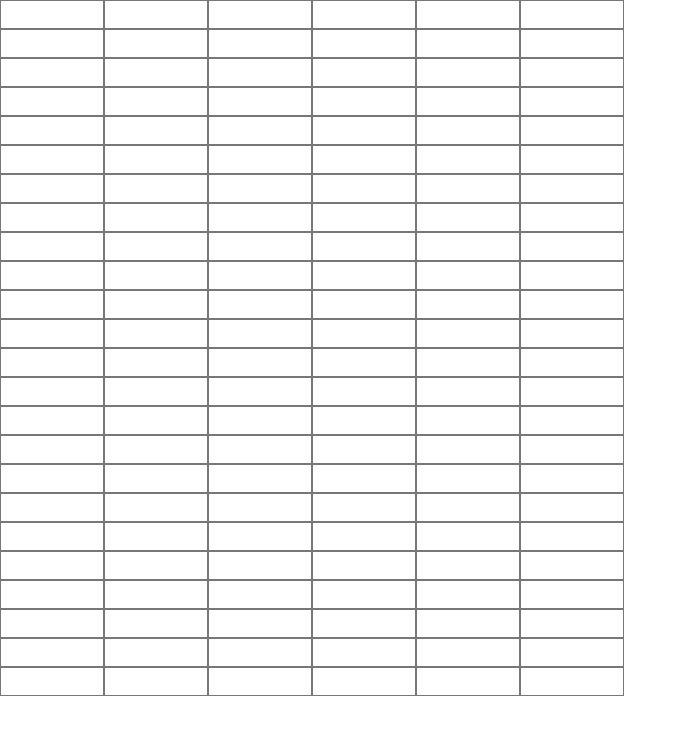
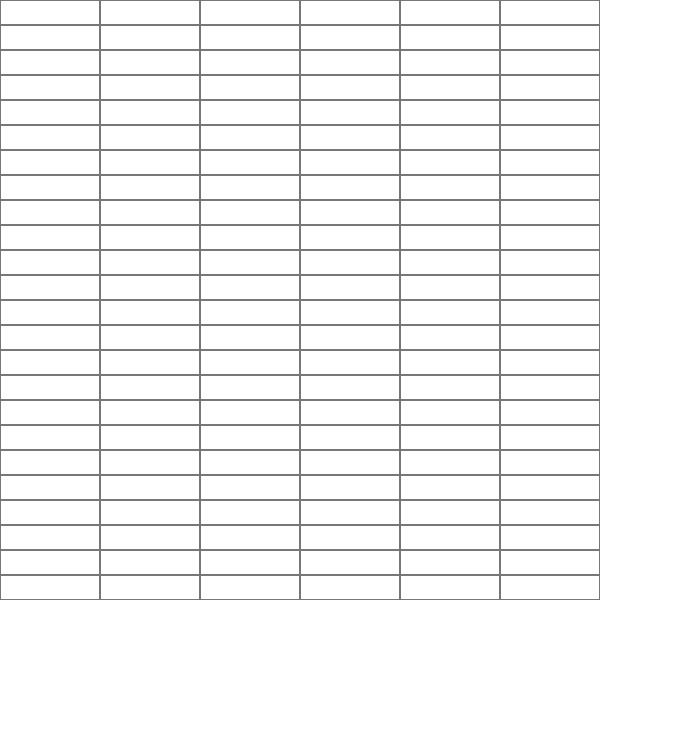
Before and after one commit to pleum-attakorn/erudite_fullstack_test, a React (Create React App) app in the folder frontend/: page / in a window 1280 px wide. Shown: the top 734 px of the page, without its empty margins (0-687 px from the left). Built offline with nearby package versions, Linux system fonts and the light colour scheme.

Commit message:
edit CSS

```diff
--- a/frontend/src/App.css
+++ b/frontend/src/App.css
@@ -1,38 +1,8 @@
-.App {
-  text-align: center;
+* {
+  box-sizing: border-box;
 }
 
-.App-logo {
-  height: 40vmin;
-  pointer-events: none;
+html,
+body {
+  font-size: 16px;
 }
-
-@media (prefers-reduced-motion: no-preference) {
-  .App-logo {
-    animation: App-logo-spin infinite 20s linear;
-  }
-}
-
-.App-header {
-  background-color: #282c34;
-  min-height: 100vh;
-  display: flex;
-  flex-direction: column;
-  align-items: center;
-  justify-content: center;
-  font-size: calc(10px + 2vmin);
-  color: white;
-}
-
-.App-link {
-  color: #61dafb;
-}
-
-@keyframes App-logo-spin {
-  from {
-    transform: rotate(0deg);
-  }
-  to {
-    transform: rotate(360deg);
-  }
-}
--- a/frontend/src/components/Cell/Cell.module.css
+++ b/frontend/src/components/Cell/Cell.module.css
@@ -4,6 +4,9 @@
 }
 
 .CellLabel {
+    overflow: auto;
     width: 100%;
     height: 100%;
+    text-overflow: clip;
+    white-space: nowrap;
 }
--- a/frontend/src/components/Column/Column.module.css
+++ b/frontend/src/components/Column/Column.module.css
@@ -1,5 +1,6 @@
 .Column {
     width: 100px;
+    max-width: 100px;
     height: 25px;
     border: 1px solid #777;
 }
```
